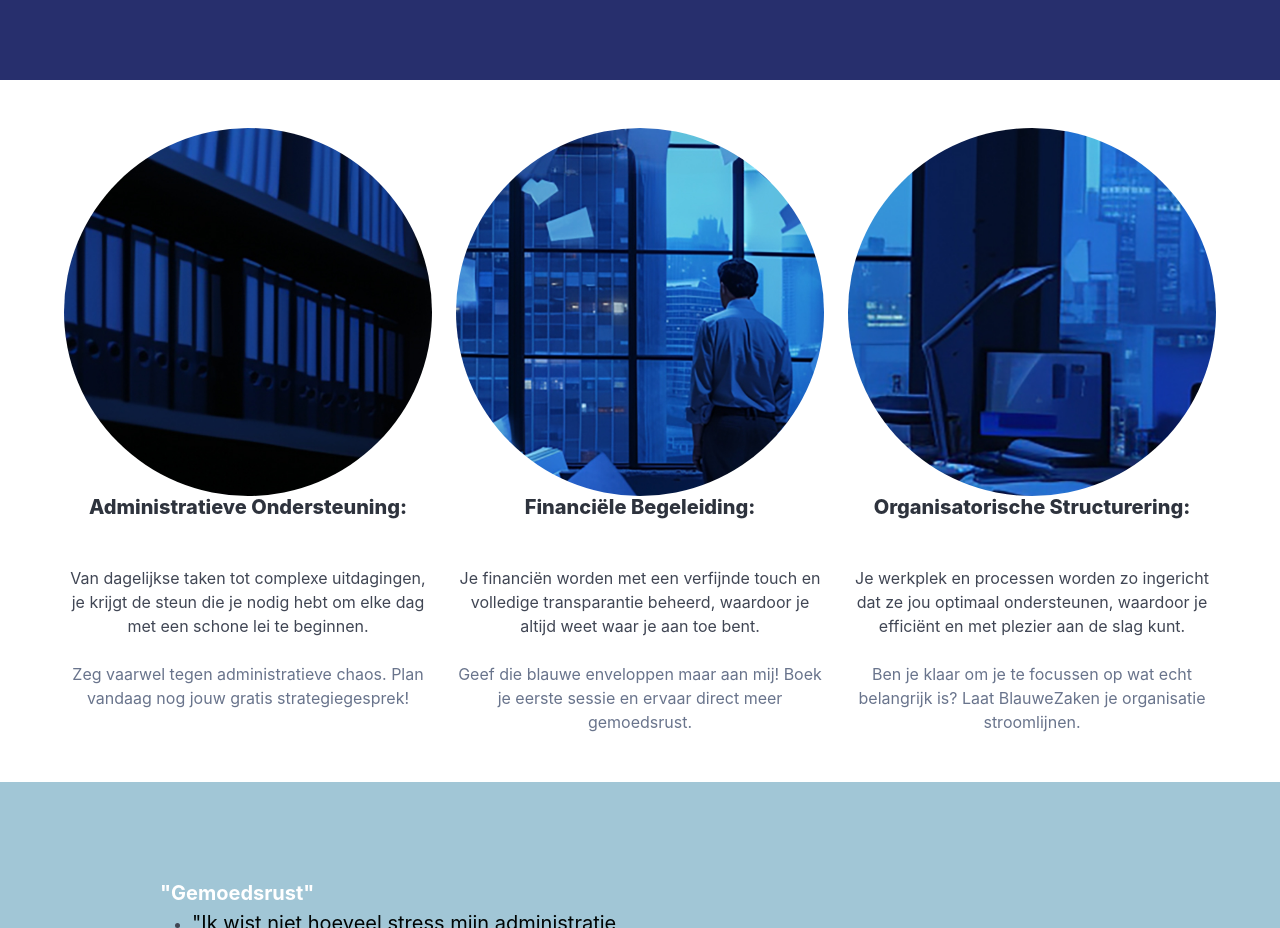
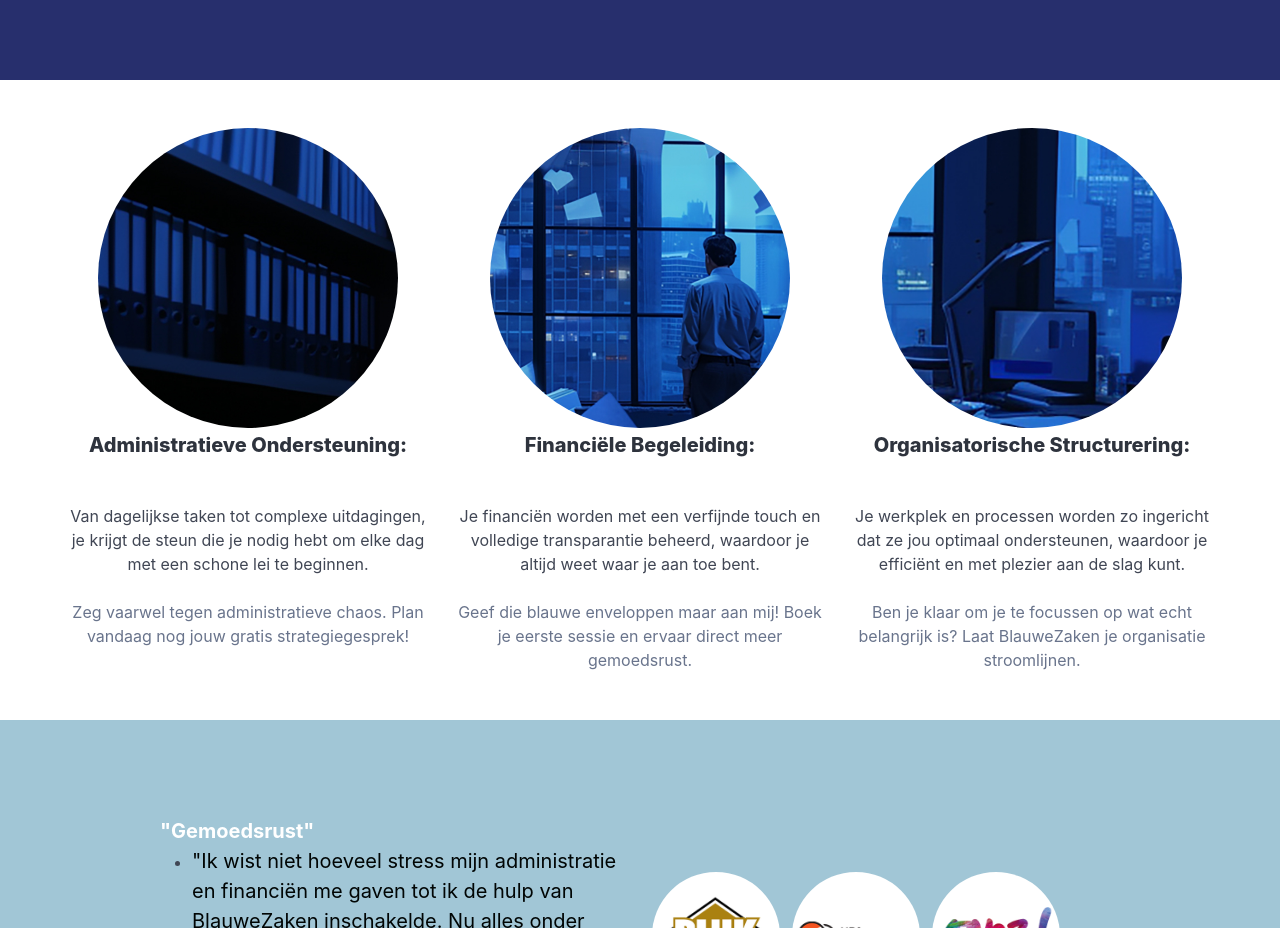
Before and after one commit to Blauwezaken/blauwezaken.github.io, a plain HTML site: page index.html in a window 1280 px wide. Shown: the part 1960-2888 px from the top of the page. Drawn offline with nearby package versions, Linux system fonts and the light colour scheme.

Commit message:
Better size/center the 3 column images

```diff
--- a/index.html
+++ b/index.html
@@ -103,8 +103,8 @@
       <div class="container">
         <div class="columns">
           <div class="column has-text-centered">
-            <figure class="image is-square">
-              <img class="is-rounded" src="assets/images/BlauweZakenHero-02.png"/>
+            <figure class="image" style="max-width: 300px; height: auto; display: inline-block;">
+              <img class="is-rounded" src="assets/images/BlauweZakenHero-02.png" style="max-width: 100%; height: auto;"/>
             </figure>
             <h3 class="title is-5">Administratieve Ondersteuning:</h3>
             <br/>
@@ -113,8 +113,8 @@
             <p class="has-text-grey">Zeg vaarwel tegen administratieve chaos. Plan vandaag nog jouw gratis strategiegesprek!</p>
           </div>
           <div class="column has-text-centered">
-            <figure class="image is-square">
-              <img class="is-rounded" src="assets/images/BlauweZakenHero-03.png"/>
+            <figure class="image" style="max-width: 300px; height: auto; display: inline-block;">
+              <img class="is-rounded" src="assets/images/BlauweZakenHero-03.png" style="max-width: 100%; height: auto;"/>
             </figure>
             <h3 class="title is-5">Financiële Begeleiding:</h3>
             <br/>
@@ -123,8 +123,8 @@
             <p class="has-text-grey">Geef die blauwe enveloppen maar aan mij! Boek je eerste sessie en ervaar direct meer gemoedsrust.</p>
           </div>
           <div class="column has-text-centered">
-            <figure class="image is-square">
-              <img class="is-rounded" src="assets/images/BlauweZakenHero-04.png"/>
+            <figure class="image" style="max-width: 300px; height: auto; display: inline-block;">
+              <img class="is-rounded" src="assets/images/BlauweZakenHero-04.png" style="max-width: 100%; height: auto;"/>
             </figure>
             <h3 class="title is-5">Organisatorische Structurering:</h3>
             <br/>
```
